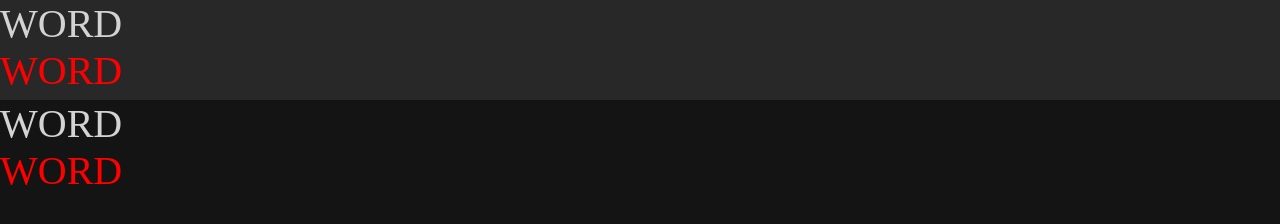
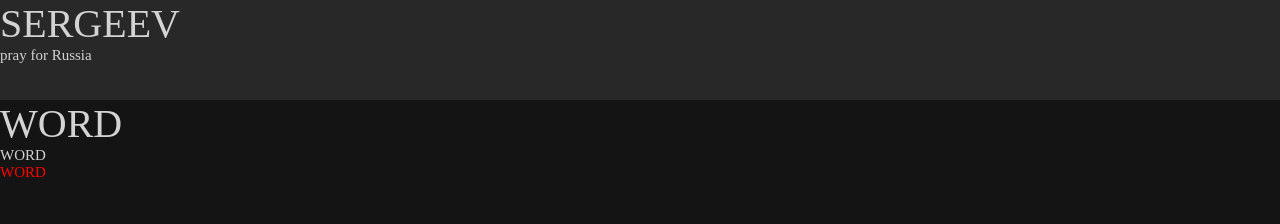
Before and after one commit to CoderIsTaken/Sergeev_site, a plain HTML site: page sergeev/index.html in a window 1280 px wide. Drawn offline with Linux system fonts and the light colour scheme.

Commit message:
Add files via upload

```diff
--- a/sergeev/index.html
+++ b/sergeev/index.html
@@ -7,8 +7,8 @@
 </head>
 <body>
 	<div class="header">
-	<div class="gg">WORD</div>
-	<div class="gf">WORD</div>
+	<div class="gg">SERGEEV</div>
+	<div class="gf">pray for Russia</div>
 		<div class="logo">
 		</div>
 		<div class="menubg1">
@@ -21,6 +21,7 @@
 	<div class="bodier">
 	<div class="gg">WORD</div>
 	<div class="gf">WORD</div>
+	<div class="gn">WORD</div>
 	</div>
 </body>
 </html>
--- a/sergeev/style.css
+++ b/sergeev/style.css
@@ -19,10 +19,17 @@ div.gg
 
 div.gf
 {
-	color: #ff0000;
+	color: #d3d3d3;
+	font-size: 15px;
 }
 
 div.bodier
 {
 	font-size: 40px;
 }
+
+div.gn
+{
+	color: #ff0000;
+	font-size: 15px;
+}
```
